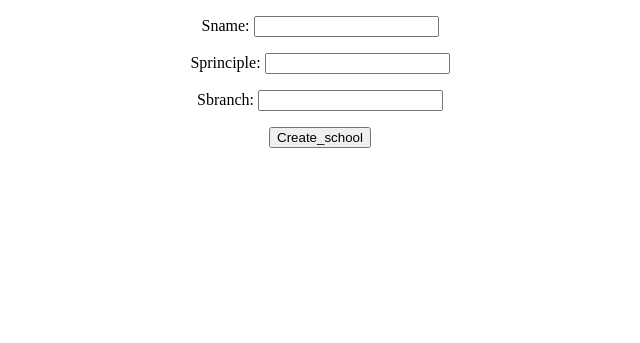
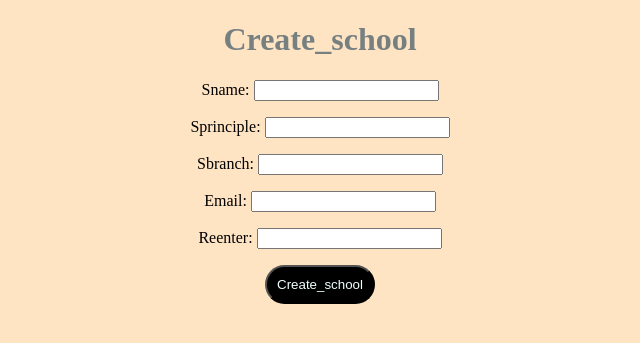
Before and after one commit to Srikanth221429/djangoforms, a Django app: page /Create_school/ in a window 1280 px wide. Shown: the top 343 px of the page, without its empty margins (320-960 px from the left). Run offline with Django 5.2, Linux system fonts and the light colour scheme.

Commit message:
first commit

```diff
--- a/app/forms.py
+++ b/app/forms.py
@@ -1,7 +1,23 @@
+from typing import Any
 from django import forms
+from django.core import validators
 
-
+def a(data):
+    if data.lower()[0]=='a':
+        raise forms.ValidationError('Not startswith a or A')
 class Createschool(forms.Form):
-    Sname=forms.CharField()
+    Sname=forms.CharField(validators=[a,validators.MaxLengthValidator(5)])
     Sprinciple=forms.CharField()
     Sbranch=forms.CharField()
+    Email=forms.EmailField()
+    Reenter=forms.EmailField()
+    botprohibited=forms.CharField(required=False,widget=forms.HiddenInput)
+    def clean_botprohibited(self):
+        d=self.cleaned_data['botprohibited']
+        if len(d)>0:
+            raise forms.ValidationError('bot')
+    def clean(self):
+        e=self.cleaned_data['Email']
+        r=self.cleaned_data['Reenter']
+        if e!=r:
+            raise forms.ValidationError('email are not same')
--- a/app/models.py
+++ b/app/models.py
@@ -5,5 +5,7 @@ class School(models.Model):
     Sname=models.CharField(max_length=100)
     Sprinciple=models.CharField(max_length=100)
     Sbranch=models.CharField(max_length=100)
+    email=models.EmailField(default=['1@gmail.com'])
+    reenteremail=models.EmailField(default=['1@gmail.com'])
     def __str__(self):
         return self.Sname
--- a/app/views.py
+++ b/app/views.py
@@ -1,6 +1,7 @@
 from django.shortcuts import render
 from app.forms import *
 from app.models import *
+from django.http import HttpResponse
 # Create your views here.
 def Create_school(request):
     ESO=Createschool()
@@ -11,9 +12,14 @@ def Create_school(request):
             sn=SO.cleaned_data['Sname']
             sp=SO.cleaned_data['Sprinciple']
             sl=SO.cleaned_data['Sbranch']
-            DBSO=School.objects.get_or_create(Sname=sn,Sprinciple=sp,Sbranch=sl)[0]
+            e=SO.cleaned_data['Email']
+            r=SO.cleaned_data['Reenter']
+            DBSO=School.objects.get_or_create(Sname=sn,Sprinciple=sp,Sbranch=sl,email=e,reenteremail=r)[0]
             DBSO.save()
             QLSO=School.objects.all()
             d1={'topic':QLSO}
             return render(request,'display_School.html',d1)
+            #return HttpResponse('Data inserted')
+        else:
+            return HttpResponse('invalid')
     return render(request,'Create_school.html',d)
--- a/templates/Create_school.html
+++ b/templates/Create_school.html
@@ -4,13 +4,25 @@
     <meta charset="UTF-8">
     <meta name="viewport" content="width=device-width, initial-scale=1.0">
     <title>Document</title>
+    <style>
+        #h{
+            background-color: black;
+            color: azure;
+            border-radius: 20px;
+            padding: 10px;
+        }
+        #g{
+            background-color: bisque;
+        }
+    </style>
 </head>
-<body>
+<body id="g">
     <center>
+        <h1 style="color: rgb(119, 128, 128);">Create_school</h1>
     <form method="POST">
         {% csrf_token %}
         {{ ESO.as_p }}
-        <input type="submit" value="Create_school">
+        <input type="submit" value="Create_school" id="h">
     </form>
 </center>
 </body>
```
Also changed, not shown: templates/display_School.html (+7 -2 lines), app/migrations/0002_school_email_school_reenteremail.py (added), db.sqlite3.
